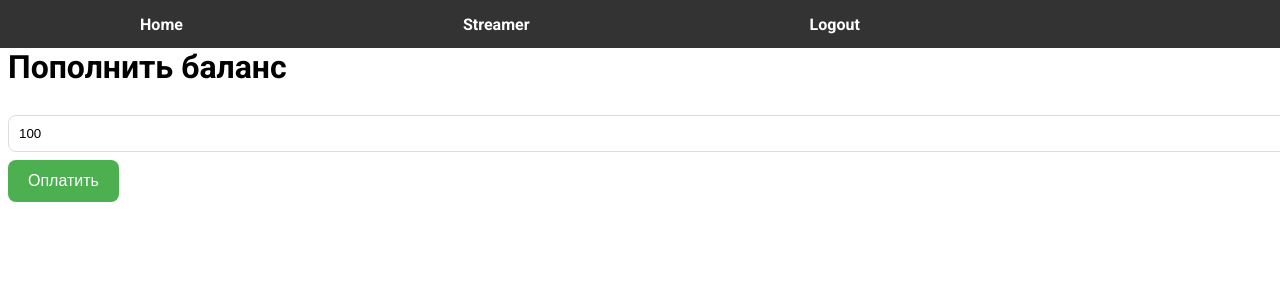
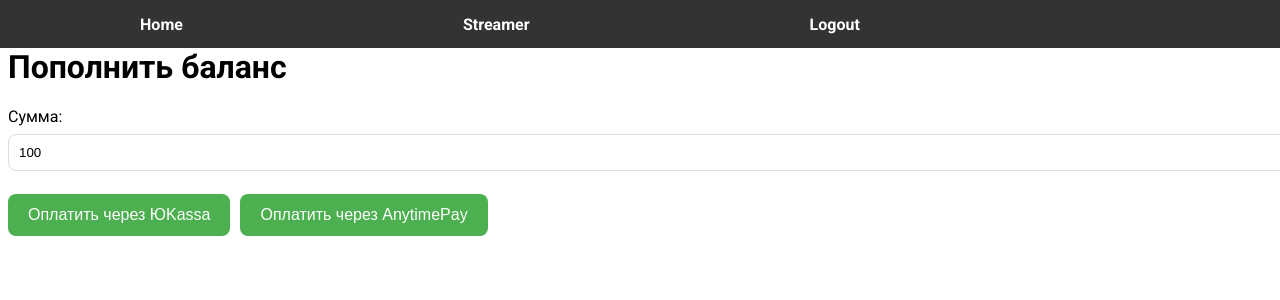
Before and after one commit to babaicode/sticker-bomber-front, a React (Vite) app: page /payment in a window 1280 px wide. Shown: the top 300 px of the page. Built offline with nearby package versions, Linux system fonts and the light colour scheme.

Commit message:
add anypay

```diff
--- a/src/payment/page/PaymentPage.tsx
+++ b/src/payment/page/PaymentPage.tsx
@@ -6,35 +6,50 @@ const API_URL = Environment.StickerBomberBackApiURL;
 
 const PaymentPage = () => {
   const [amount, setAmount] = useState<number>(100);
-  const [loading, setLoading] = useState(false);
+  const [loading, setLoading] = useState<"yookassa" | "anytime" | null>(null); // Убираем дефолтное значение
 
-  const handlePayment = async () => {
+  const handlePayment = async (method: "yookassa" | "anytime") => {
     try {
-      setLoading(true);
+      setLoading(method);
       const response = await axios.post(`${API_URL}/payment/create`, {
         userId: localStorage.getItem("userId"),
         streamerId: localStorage.getItem("streamerId"),
         amount,
         currency: "RUB",
         description: "Пополнение баланса",
+        provider: method
       });
+
       console.log("Payment URL:", response.data);
-
       window.location.href = response.data;
     } catch (error) {
       console.error("Ошибка оплаты:", error);
     } finally {
-      setLoading(false);
+      setLoading(null);
     }
   };
 
   return (
     <div>
       <h1>Пополнить баланс</h1>
-      <input type="number" value={amount} onChange={(e) => setAmount(Number(e.target.value))} />
-      <button onClick={handlePayment} disabled={loading}>
-        {loading ? "Оплата..." : "Оплатить"}
-      </button>
+
+      <label>Сумма:</label>
+      <input
+        type="number"
+        value={amount}
+        onChange={(e) => setAmount(Number(e.target.value))}
+        min="10"
+      />
+
+      <div style={{ display: "flex", gap: "10px", marginTop: "15px" }}>
+        <button onClick={() => handlePayment("yookassa")} disabled={loading === "yookassa"}>
+          {loading === "yookassa" ? "Оплата через ЮKassa..." : "Оплатить через ЮKassa"}
+        </button>
+
+        <button onClick={() => handlePayment("anytime")} disabled={loading === "anytime"}>
+          {loading === "anytime" ? "Оплата через AnytimePay..." : "Оплатить через AnytimePay"}
+        </button>
+      </div>
     </div>
   );
 };
```
